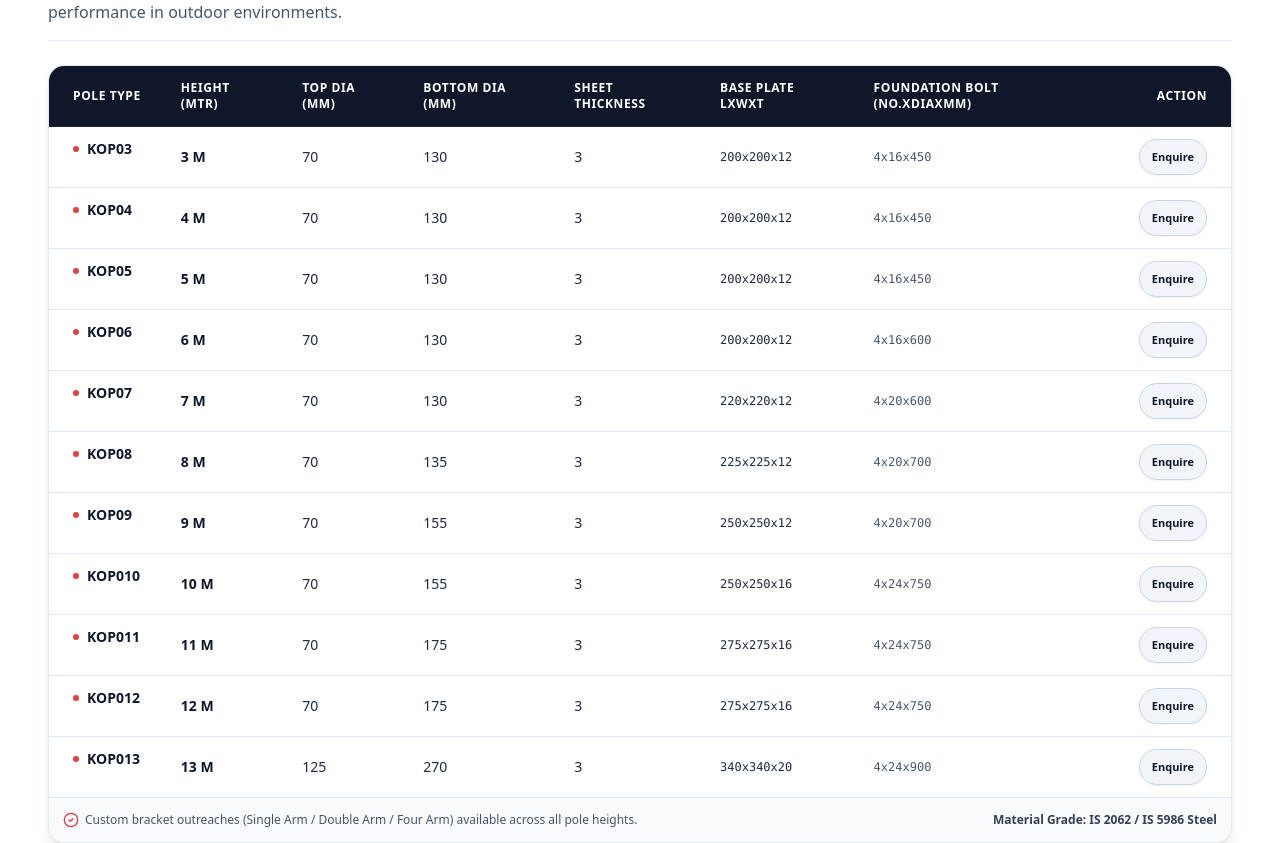
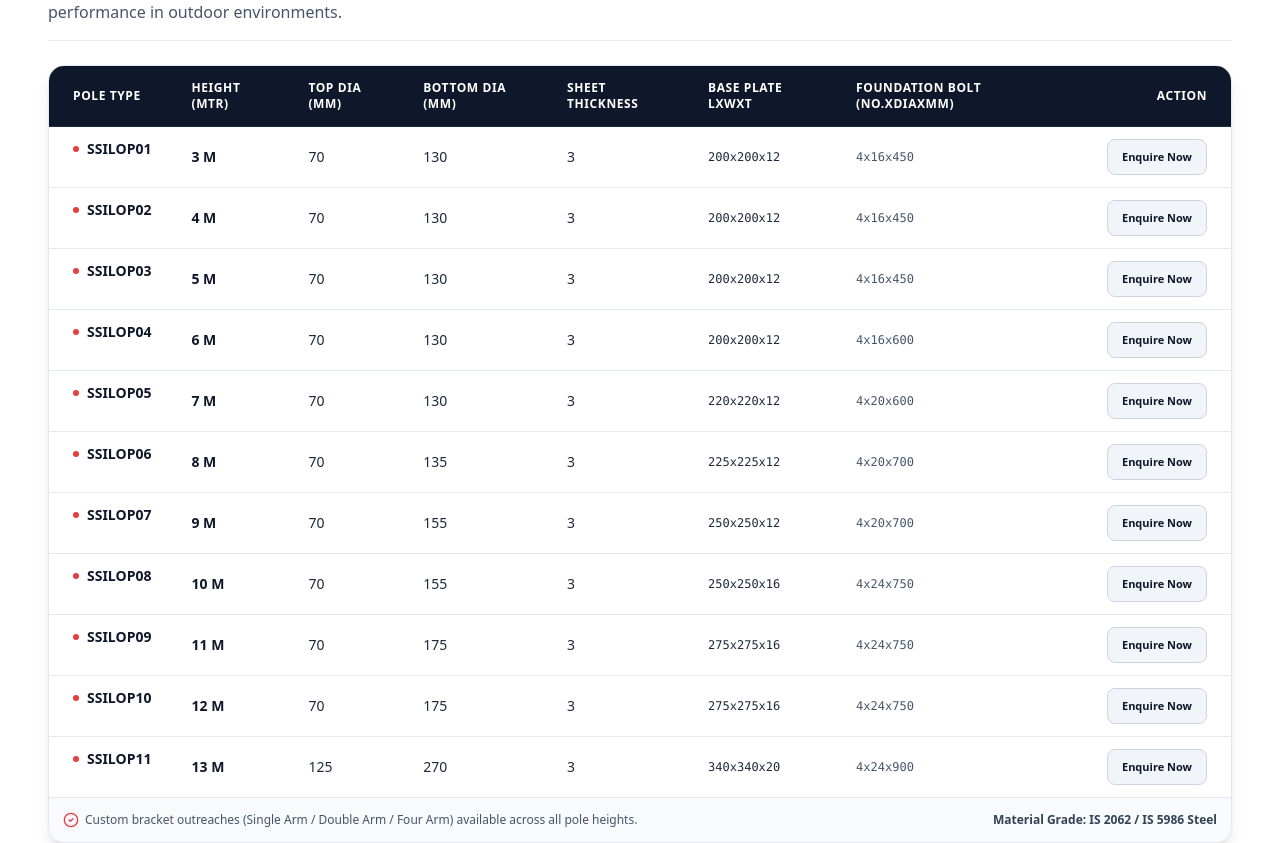
Before and after one commit to Harshit-SSPL/HarshitSSPL, a Next.js app in the folder frontend/: page /products/octagonal-poles in a window 1280 px wide. Shown: the part 1307-2150 px from the top of the page. Built offline with nearby package versions, Linux system fonts and the light colour scheme.

Commit message:
Update pole numbering to SSILOP01-SSILOP11 and Enquire Now button styling

```diff
--- a/frontend/app/products/octagonal-poles/page.tsx
+++ b/frontend/app/products/octagonal-poles/page.tsx
@@ -25,7 +25,7 @@ interface PoleSpec {
 
 const poleSpecifications: PoleSpec[] = [
   {
-    poleType: "KOP03",
+    poleType: "SSILOP01",
     height: 3,
     topDia: 70,
     bottomDia: 130,
@@ -34,7 +34,7 @@ const poleSpecifications: PoleSpec[] = [
     foundationBolt: "4x16x450",
   },
   {
-    poleType: "KOP04",
+    poleType: "SSILOP02",
     height: 4,
     topDia: 70,
     bottomDia: 130,
@@ -43,7 +43,7 @@ const poleSpecifications: PoleSpec[] = [
     foundationBolt: "4x16x450",
   },
   {
-    poleType: "KOP05",
+    poleType: "SSILOP03",
     height: 5,
     topDia: 70,
     bottomDia: 130,
@@ -52,7 +52,7 @@ const poleSpecifications: PoleSpec[] = [
     foundationBolt: "4x16x450",
   },
   {
-    poleType: "KOP06",
+    poleType: "SSILOP04",
     height: 6,
     topDia: 70,
     bottomDia: 130,
@@ -61,7 +61,7 @@ const poleSpecifications: PoleSpec[] = [
     foundationBolt: "4x16x600",
   },
   {
-    poleType: "KOP07",
+    poleType: "SSILOP05",
     height: 7,
     topDia: 70,
     bottomDia: 130,
@@ -70,7 +70,7 @@ const poleSpecifications: PoleSpec[] = [
     foundationBolt: "4x20x600",
   },
   {
-    poleType: "KOP08",
+    poleType: "SSILOP06",
     height: 8,
     topDia: 70,
     bottomDia: 135,
@@ -79,7 +79,7 @@ const poleSpecifications: PoleSpec[] = [
     foundationBolt: "4x20x700",
   },
   {
-    poleType: "KOP09",
+    poleType: "SSILOP07",
     height: 9,
     topDia: 70,
     bottomDia: 155,
@@ -88,7 +88,7 @@ const poleSpecifications: PoleSpec[] = [
     foundationBolt: "4x20x700",
   },
   {
-    poleType: "KOP010",
+    poleType: "SSILOP08",
     height: 10,
     topDia: 70,
     bottomDia: 155,
@@ -97,7 +97,7 @@ const poleSpecifications: PoleSpec[] = [
     foundationBolt: "4x24x750",
   },
   {
-    poleType: "KOP011",
+    poleType: "SSILOP09",
     height: 11,
     topDia: 70,
     bottomDia: 175,
@@ -106,7 +106,7 @@ const poleSpecifications: PoleSpec[] = [
     foundationBolt: "4x24x750",
   },
   {
-    poleType: "KOP012",
+    poleType: "SSILOP10",
     height: 12,
     topDia: 70,
     bottomDia: 175,
@@ -115,7 +115,7 @@ const poleSpecifications: PoleSpec[] = [
     foundationBolt: "4x24x750",
   },
   {
-    poleType: "KOP013",
+    poleType: "SSILOP11",
     height: 13,
     topDia: 125,
     bottomDia: 270,
@@ -417,9 +417,9 @@ export default function OctagonalPolesPage() {
                         <Button
                           size="sm"
                           onClick={() => openEnquiry(`${row.poleType} (${row.height}M Octagonal Pole)`)}
-                          className="bg-slate-100 dark:bg-zinc-800 hover:bg-ssil-red hover:text-white text-slate-900 dark:text-white text-[11px] font-bold px-3 py-1 rounded-full border border-slate-300 dark:border-zinc-700 transition-all"
+                          className="bg-slate-100 dark:bg-zinc-800 hover:bg-ssil-red hover:text-white text-slate-900 dark:text-white text-[11px] font-bold px-3.5 py-1.5 rounded-lg border border-slate-300 dark:border-zinc-700 transition-all shadow-xs"
                         >
-                          Enquire
+                          Enquire Now
                         </Button>
                       </td>
                     </tr>
```
